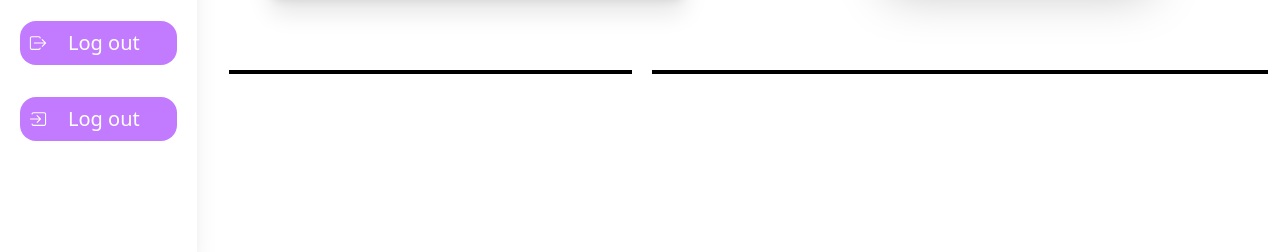
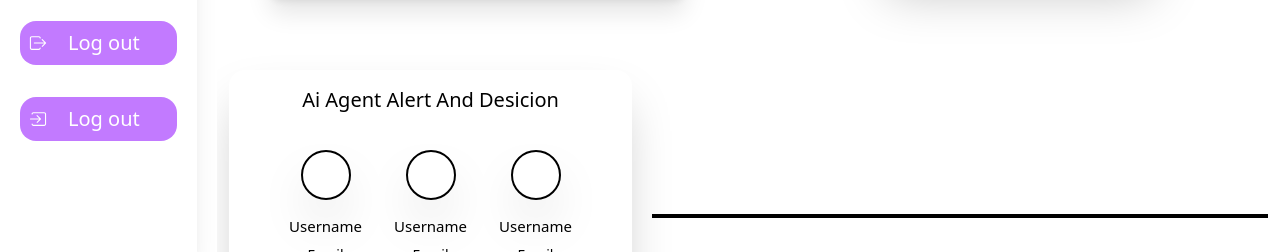
Before and after one commit to mouiz-youb/Mini-Dashboard, a React (Vite) app: page / in a window 1280 px wide. Shown: the part 548-800 px from the top of the page. Built offline with nearby package versions, Linux system fonts and the light colour scheme.

Commit message:
section 3 is 50% done

```diff
--- a/src/App.css
+++ b/src/App.css
@@ -3,5 +3,5 @@
   position: none;
 } */
 .lineaire {
-  background-image: linear-gradient(0deg, #997ff0, #9034e0);
+  background-image: linear-gradient(180deg, #997ff0, #9034e0);
 }
--- a/src/components/AdminSection3.tsx
+++ b/src/components/AdminSection3.tsx
@@ -3,8 +3,8 @@ import AiEngent from "./AiEngent";
 
 function AdminSection3() {
   return (
-    <div className="flex justify-center items-center flex-col gap-5 md:grid md:grid-cols-5 md:grid-rows-1 w-full p-3">
-      <div className="flex justify-center items-center flex-col md:col-start-1 md:col-end-3 md:row-start-1 md:row-end-1 border-2">
+    <div className="flex justify-center items-center flex-col gap-5 md:grid md:grid-cols-5 md:grid-rows-1 w-full p-3 " >
+      <div className="flex justify-center items-center flex-col md:col-start-1 md:col-end-3 md:row-start-1 md:row-end-1">
         <AiEngent />
       </div>
       <div className="flex justify-center items-center flex-col md:col-start-3 md:col-end-6 md:row-start-1 md:row-end-1 border-2"></div>
--- a/src/components/AiEngent.tsx
+++ b/src/components/AiEngent.tsx
@@ -1,8 +1,23 @@
 import React from "react";
+import MiniProfile from "./MiniProfile";
+import Swith from "./Swith";
 
 function AiEngent() {
   return (
-    <div className="flex justify-center items-center flex-col gap-4 "></div>
+    <div className="flex justify-center items-center flex-col gap-4 p-4 w-full shadow-2xl rounded-2xl ">
+      <p>Ai Agent Alert And Desicion</p>
+      <div className="flex justify-center items-center flex-col gap-4 p-5 w-full  rounded-xl">
+        <div className="flex justify-center items-center flex-row gap-8 ">
+          <MiniProfile/>
+          <MiniProfile/>
+          <MiniProfile/>
+        </div>
+        <div className="flex justify-between items-center flex-row gap-3 w-full">
+          <p className="text-sm text-blue-300">Write amount</p>
+          <Swith/>
+        </div>
+      </div>
+    </div>
   );
 }
 
--- /dev/null
+++ b/src/components/MiniProfile.tsx
@@ -0,0 +1,15 @@
+import React from 'react'
+
+function MiniProfile() {
+  return (
+    <div className='flex justify-center items-center flex-col gap-4 '>
+        <div className='flex justify-center items-center w-[50px] h-[50px] rounded-full shadow-2xl border-2'></div>
+        <div className='flex justify-center flex-col items-center gap-2'>
+          <p className='text-[15px]'>Username </p>
+          <p className='text-sm'>Email</p>
+        </div>
+    </div>
+  )
+}
+
+export default MiniProfile
--- /dev/null
+++ b/src/components/Swith.tsx
@@ -0,0 +1,22 @@
+import React from 'react'
+import "../App.css"
+import { LuSend } from "react-icons/lu";
+function Swith() {
+  return (
+    <div className='grid gris-col-2 grid-row-1 gap-3 rounded-full shadow-xl  w-2/3 bg-gray-100 '>
+        <div className='flex justify-center items-center  col-start-1 col-end-2 row-start-1 row-end-1 text-xl p-2   '>
+        <p>
+           5000$
+        </p>
+        </div>
+        <div className='flex justify-center items-center flex-row gap-3 col-start-2 col-end-3 row-start-1 row-end-1 text-xl p-2 bg-purple-500 rounded-full  '>
+        <p>
+            Send
+        </p>
+        <LuSend/>
+        </div>
+    </div>
+  )
+}
+
+export default Swith
```
